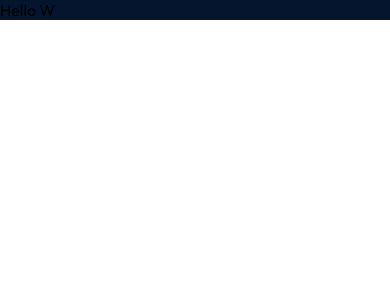
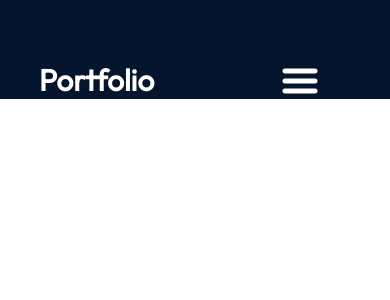
Before and after one commit to Abdullah-Hasan-Sajjad/React-Playground, a React (Vite) app in the folder portfolio-site-using-react-1/: page / in a window 390 px wide. Shown: the top 300 px of the page. Built offline with nearby package versions, Linux system fonts and the light colour scheme.

Commit message:
navbar created

```diff
--- a/portfolio-site-using-react-1/src/App.jsx
+++ b/portfolio-site-using-react-1/src/App.jsx
@@ -1,10 +1,11 @@
 import styles from "./App.module.css";
+import { Navbar } from "./components/Navbar/Navbar";
 
 function App() {
 
   return (
     <div className={styles.App}>
-      Hello W
+      <Navbar />
     </div>
   )
 }
--- /dev/null
+++ b/portfolio-site-using-react-1/src/components/Navbar/Navbar.jsx
@@ -0,0 +1,45 @@
+import React, { useState } from "react";
+
+import styles from "./Navbar.module.css";
+import { getImageUrl } from "../../utils";
+
+export const Navbar = () => {
+  const [menuOpen, setMenuOpen] = useState(false);
+
+  return (
+    <nav className={styles.navbar}>
+      <a className={styles.title} href="/">
+        Portfolio
+      </a>
+      <div className={styles.menu}>
+        <img
+          className={styles.menuBtn}
+          src={
+            menuOpen
+              ? getImageUrl("nav/closeIcon.png")
+              : getImageUrl("nav/menuIcon.png")
+          }
+          alt="menu-button"
+          onClick={() => setMenuOpen(!menuOpen)}
+        />
+        <ul
+          className={`${styles.menuItems} ${menuOpen && styles.menuOpen}`}
+          onClick={() => setMenuOpen(false)}
+        >
+          <li>
+            <a href="#about">About</a>
+          </li>
+          <li>
+            <a href="#experience">Experience</a>
+          </li>
+          <li>
+            <a href="#projects">Projects</a>
+          </li>
+          <li>
+            <a href="#about">Contact</a>
+          </li>
+        </ul>
+      </div>
+    </nav>
+  );
+};
--- /dev/null
+++ b/portfolio-site-using-react-1/src/components/Navbar/Navbar.module.css
@@ -0,0 +1,82 @@
+@import "../../vars.css";
+
+.navbar {
+  position: relative;
+  display: flex;
+  align-items: center;
+  justify-content: space-between;
+  padding-top: 61px;
+  z-index: 2;
+  margin: 0 10%;
+}
+
+.title {
+  font-size: 30px;
+  font-weight: 600;
+  text-decoration: none;
+  color: var(--color-text);
+}
+
+
+.menuBtn {
+  display: none;
+}
+
+.menu {
+  display: flex;
+}
+
+.menuItems {
+  display: flex;
+  gap: 47px;
+  list-style: none;
+}
+
+.menuItems a {
+  font-size: 25px;
+  color: var(--color-text);
+  text-decoration: none;
+}
+
+@media screen and (max-width: 830px) {
+  .navbar {
+    flex-direction: column;
+    align-items: flex-start;
+  }
+
+  .menu {
+    position: absolute;
+    right: 0;
+    margin-right: 10%;
+    flex-direction: column;
+    align-items: flex-end;
+    gap: 11px;
+    z-index: 3;
+  }
+
+  .menuBtn {
+    display: block;
+    cursor: pointer;
+  }
+
+  .menuItems {
+    display: none;
+    flex-direction: column;
+    align-items: center;
+    gap: 13px;
+    border-radius: 10px;
+    background: rgb(25, 55, 109);
+    background: linear-gradient(
+      0deg,
+      rgba(25, 55, 109, 0.2) 0%,
+      rgba(25, 55, 109, 1) 100%
+    );
+    padding: 24px 33px;
+    box-shadow: 0 0 4px 0 rgba(0, 0, 0, 0.25);
+  }
+
+  .menuOpen {
+    display: flex;
+    z-index: 1;
+  }
+}
```
